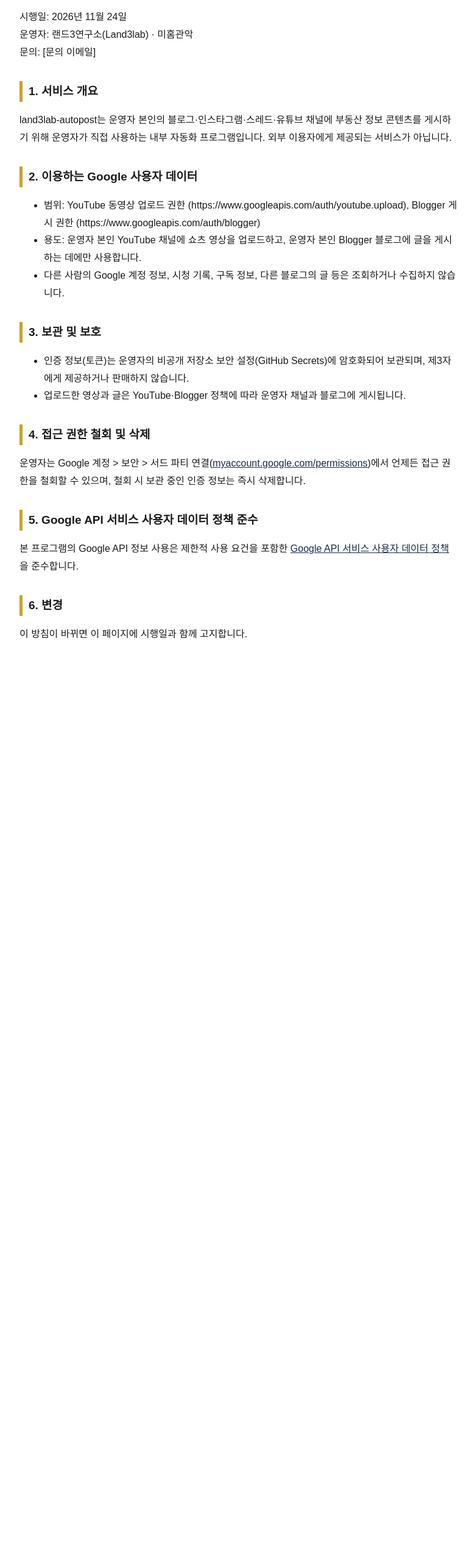
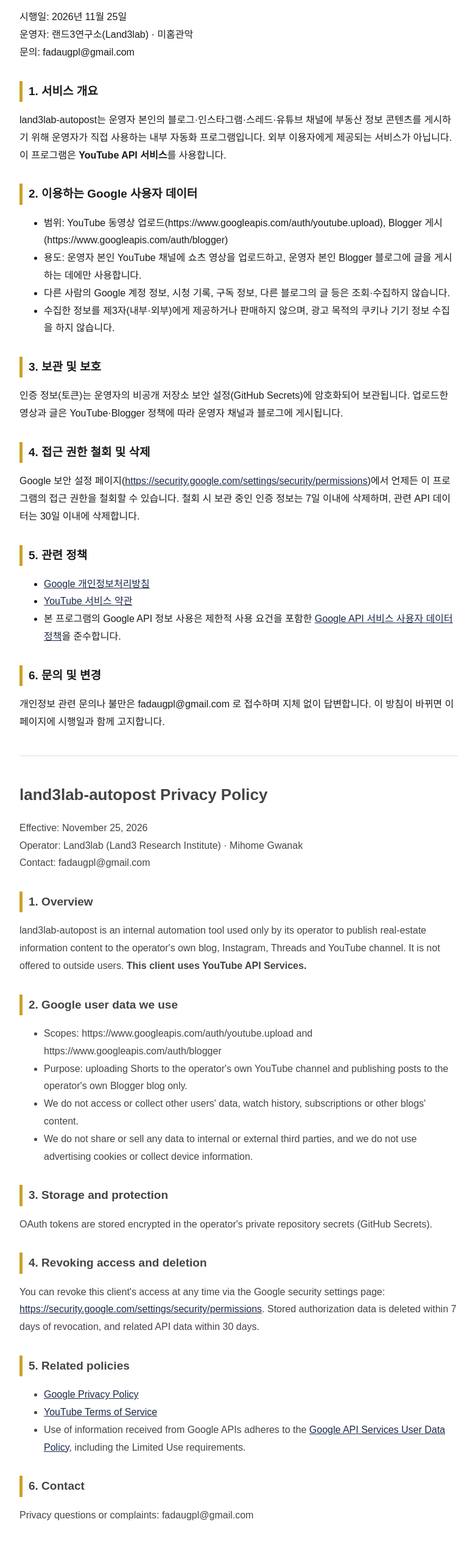
Before and after one commit to kilmoonsoo/kilmoonsoo.github.io, a plain HTML site: page privacy.html in a window 1280 px wide. Shown: the part 136-2668 px from the top of the page at 61% size, without its empty margins (248-1028 px from the left). Before the commit the page ends 1231 px from the top, so only its background shows below. Drawn offline with Linux system fonts and the light colour scheme.

Commit message:
유튜브 감사 대비: 개인정보처리방침 보완(국문·영문), 이용약관 페이지 추가
Co-Authored-By: Claude Opus 5.5 <noreply@anthropic.com>
Claude-Session: https://claude.ai/code/session_01T4pAVFFFU52vFLHWHnQpr4

```diff
--- a/privacy.html
+++ b/privacy.html
@@ -1,22 +1,46 @@
 <!doctype html><html lang="ko"><head><meta charset="utf-8"><meta name="viewport" content="width=device-width,initial-scale=1">
-<title>land3lab-autopost 개인정보처리방침</title>
+<title>land3lab-autopost 개인정보처리방침 / Privacy Policy</title>
 <style>body{font-family:'Pretendard','Noto Sans KR','Malgun Gothic',sans-serif;max-width:720px;margin:40px auto;padding:0 24px;line-height:1.8;color:#1b1b1b}
-h1{font-size:26px}h2{font-size:19px;border-left:5px solid #C9A227;padding-left:10px;margin-top:32px}a{color:#1B2A4A}</style></head>
-<body><p><a href="index.html">← 홈</a></p>
+h1{font-size:26px}h2{font-size:19px;border-left:5px solid #C9A227;padding-left:10px;margin-top:32px}a{color:#1B2A4A}.en{color:#444}hr{margin:40px 0;border:0;border-top:1px solid #ddd}</style></head>
+<body><p><a href="index.html">← 홈</a> · <a href="privacy.html">개인정보처리방침</a> · <a href="terms.html">이용약관</a></p>
+
 <h1>land3lab-autopost 개인정보처리방침</h1>
-<p>시행일: 2026년 11월 24일<br>운영자: 랜드3연구소(Land3lab) · 미홈관악<br>문의: [문의 이메일]</p>
+<p>시행일: 2026년 11월 25일<br>운영자: 랜드3연구소(Land3lab) · 미홈관악<br>문의: fadaugpl@gmail.com</p>
 <h2>1. 서비스 개요</h2>
-<p>land3lab-autopost는 운영자 본인의 블로그·인스타그램·스레드·유튜브 채널에 부동산 정보 콘텐츠를 게시하기 위해 운영자가 직접 사용하는 내부 자동화 프로그램입니다. 외부 이용자에게 제공되는 서비스가 아닙니다.</p>
+<p>land3lab-autopost는 운영자 본인의 블로그·인스타그램·스레드·유튜브 채널에 부동산 정보 콘텐츠를 게시하기 위해 운영자가 직접 사용하는 내부 자동화 프로그램입니다. 외부 이용자에게 제공되는 서비스가 아닙니다. 이 프로그램은 <b>YouTube API 서비스</b>를 사용합니다.</p>
 <h2>2. 이용하는 Google 사용자 데이터</h2>
-<ul><li>범위: YouTube 동영상 업로드 권한 (https://www.googleapis.com/auth/youtube.upload), Blogger 게시 권한 (https://www.googleapis.com/auth/blogger)</li>
+<ul><li>범위: YouTube 동영상 업로드(https://www.googleapis.com/auth/youtube.upload), Blogger 게시(https://www.googleapis.com/auth/blogger)</li>
 <li>용도: 운영자 본인 YouTube 채널에 쇼츠 영상을 업로드하고, 운영자 본인 Blogger 블로그에 글을 게시하는 데에만 사용합니다.</li>
-<li>다른 사람의 Google 계정 정보, 시청 기록, 구독 정보, 다른 블로그의 글 등은 조회하거나 수집하지 않습니다.</li></ul>
+<li>다른 사람의 Google 계정 정보, 시청 기록, 구독 정보, 다른 블로그의 글 등은 조회·수집하지 않습니다.</li>
+<li>수집한 정보를 제3자(내부·외부)에게 제공하거나 판매하지 않으며, 광고 목적의 쿠키나 기기 정보 수집을 하지 않습니다.</li></ul>
 <h2>3. 보관 및 보호</h2>
-<ul><li>인증 정보(토큰)는 운영자의 비공개 저장소 보안 설정(GitHub Secrets)에 암호화되어 보관되며, 제3자에게 제공하거나 판매하지 않습니다.</li>
-<li>업로드한 영상과 글은 YouTube·Blogger 정책에 따라 운영자 채널과 블로그에 게시됩니다.</li></ul>
+<p>인증 정보(토큰)는 운영자의 비공개 저장소 보안 설정(GitHub Secrets)에 암호화되어 보관됩니다. 업로드한 영상과 글은 YouTube·Blogger 정책에 따라 운영자 채널과 블로그에 게시됩니다.</p>
 <h2>4. 접근 권한 철회 및 삭제</h2>
-<p>운영자는 Google 계정 &gt; 보안 &gt; 서드 파티 연결(<a href="https://myaccount.google.com/permissions">myaccount.google.com/permissions</a>)에서 언제든 접근 권한을 철회할 수 있으며, 철회 시 보관 중인 인증 정보는 즉시 삭제합니다.</p>
-<h2>5. Google API 서비스 사용자 데이터 정책 준수</h2>
-<p>본 프로그램의 Google API 정보 사용은 제한적 사용 요건을 포함한 <a href="https://developers.google.com/terms/api-services-user-data-policy">Google API 서비스 사용자 데이터 정책</a>을 준수합니다.</p>
-<h2>6. 변경</h2><p>이 방침이 바뀌면 이 페이지에 시행일과 함께 고지합니다.</p>
+<p>Google 보안 설정 페이지(<a href="https://security.google.com/settings/security/permissions">https://security.google.com/settings/security/permissions</a>)에서 언제든 이 프로그램의 접근 권한을 철회할 수 있습니다. 철회 시 보관 중인 인증 정보는 7일 이내에 삭제하며, 관련 API 데이터는 30일 이내에 삭제합니다.</p>
+<h2>5. 관련 정책</h2>
+<ul><li><a href="http://www.google.com/policies/privacy">Google 개인정보처리방침</a></li>
+<li><a href="https://www.youtube.com/t/terms">YouTube 서비스 약관</a></li>
+<li>본 프로그램의 Google API 정보 사용은 제한적 사용 요건을 포함한 <a href="https://developers.google.com/terms/api-services-user-data-policy">Google API 서비스 사용자 데이터 정책</a>을 준수합니다.</li></ul>
+<h2>6. 문의 및 변경</h2>
+<p>개인정보 관련 문의나 불만은 fadaugpl@gmail.com 로 접수하며 지체 없이 답변합니다. 이 방침이 바뀌면 이 페이지에 시행일과 함께 고지합니다.</p>
+<hr>
+<div class="en">
+<h1>land3lab-autopost Privacy Policy</h1>
+<p>Effective: November 25, 2026<br>Operator: Land3lab (Land3 Research Institute) · Mihome Gwanak<br>Contact: fadaugpl@gmail.com</p>
+<h2>1. Overview</h2>
+<p>land3lab-autopost is an internal automation tool used only by its operator to publish real-estate information content to the operator's own blog, Instagram, Threads and YouTube channel. It is not offered to outside users. <b>This client uses YouTube API Services.</b></p>
+<h2>2. Google user data we use</h2>
+<ul><li>Scopes: https://www.googleapis.com/auth/youtube.upload and https://www.googleapis.com/auth/blogger</li>
+<li>Purpose: uploading Shorts to the operator's own YouTube channel and publishing posts to the operator's own Blogger blog only.</li>
+<li>We do not access or collect other users' data, watch history, subscriptions or other blogs' content.</li>
+<li>We do not share or sell any data to internal or external third parties, and we do not use advertising cookies or collect device information.</li></ul>
+<h2>3. Storage and protection</h2>
+<p>OAuth tokens are stored encrypted in the operator's private repository secrets (GitHub Secrets).</p>
+<h2>4. Revoking access and deletion</h2>
+<p>You can revoke this client's access at any time via the Google security settings page: <a href="https://security.google.com/settings/security/permissions">https://security.google.com/settings/security/permissions</a>. Stored authorization data is deleted within 7 days of revocation, and related API data within 30 days.</p>
+<h2>5. Related policies</h2>
+<ul><li><a href="http://www.google.com/policies/privacy">Google Privacy Policy</a></li><li><a href="https://www.youtube.com/t/terms">YouTube Terms of Service</a></li>
+<li>Use of information received from Google APIs adheres to the <a href="https://developers.google.com/terms/api-services-user-data-policy">Google API Services User Data Policy</a>, including the Limited Use requirements.</li></ul>
+<h2>6. Contact</h2><p>Privacy questions or complaints: fadaugpl@gmail.com</p>
+</div>
 </body></html>
```
Also changed, not shown: index.html (+1 -1 lines), terms.html (added, +22 -0 lines).
